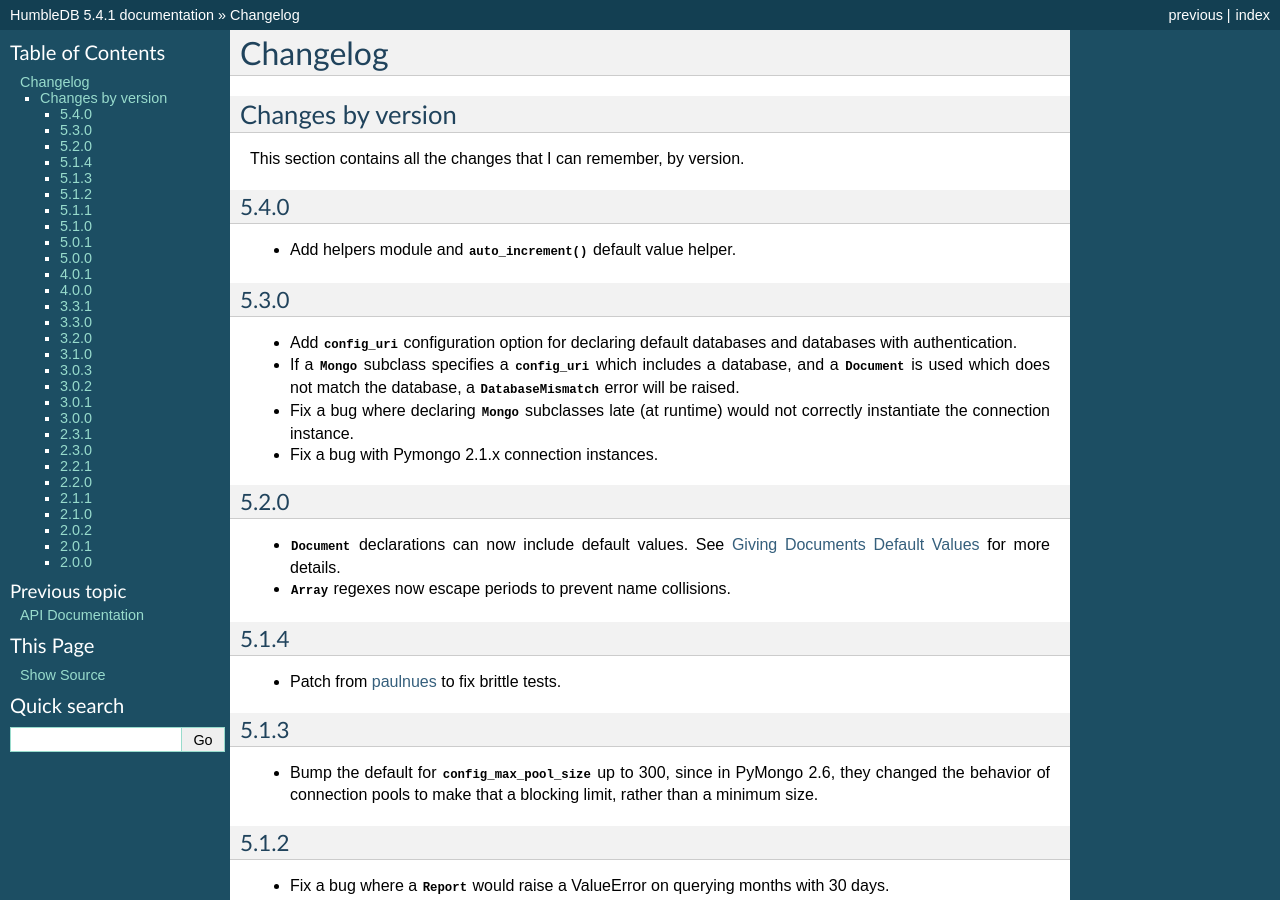
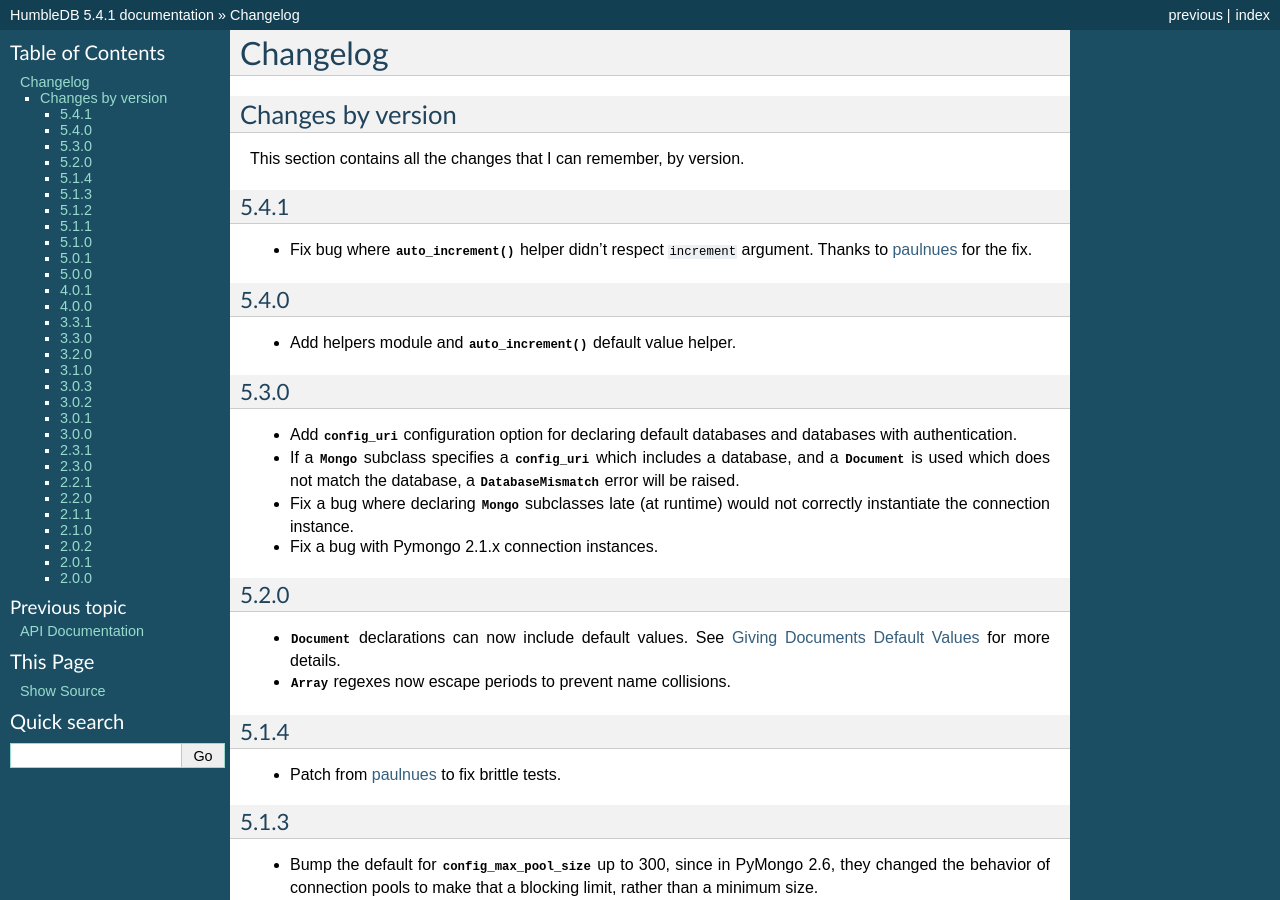
Before and after one commit to shakefu/humbledb, a Sphinx documentation site: the page built from docs/changes.rst, in a window 1280 px wide and 900 px high. Built offline with Sphinx 7.4.7, drawn with Linux system fonts in a browser that asks for light colours; cross-references to code outside the pages are shown as plain code.

Commit message:
Update changelog.

```diff
--- a/docs/changes.rst
+++ b/docs/changes.rst
@@ -5,6 +5,13 @@
 ==================
 
 This section contains all the changes that I can remember, by version.
+
+5.4.1
+-----
+
+- Fix bug where :func:`~humbledb.helpers.auto_increment` helper didn't respect
+  ``increment`` argument. Thanks to `paulnues <https://github.com/paulnues>`_
+  for the fix.
 
 5.4.0
 -----
```
